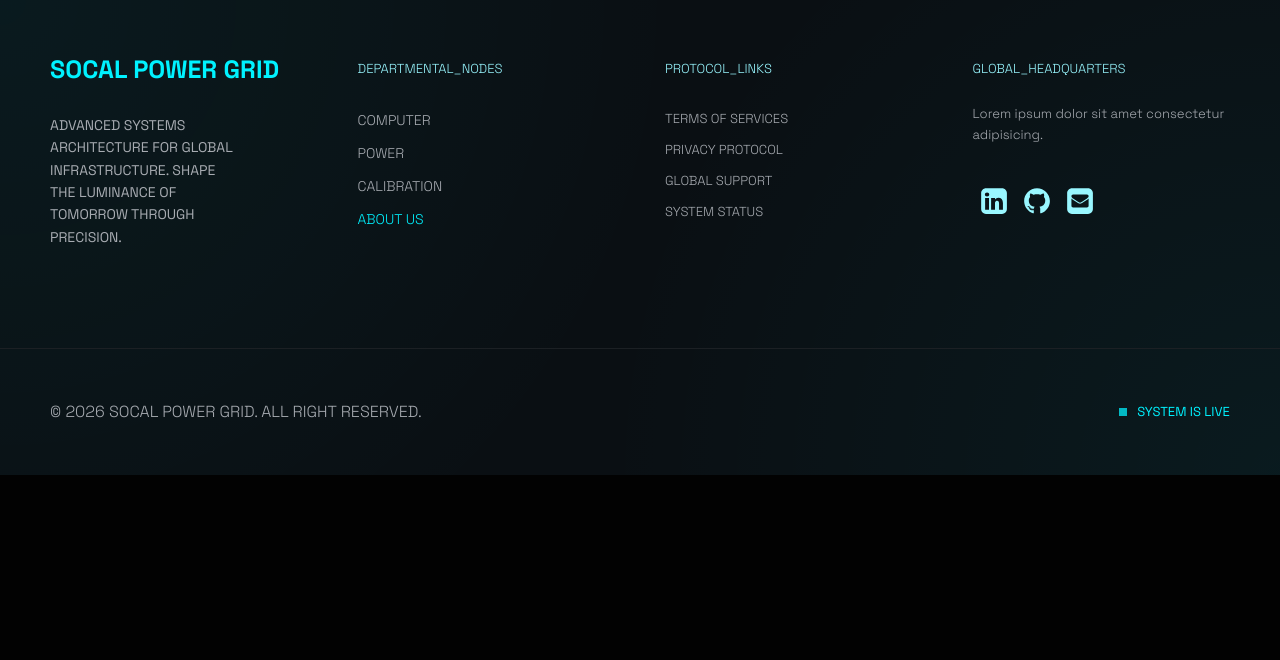
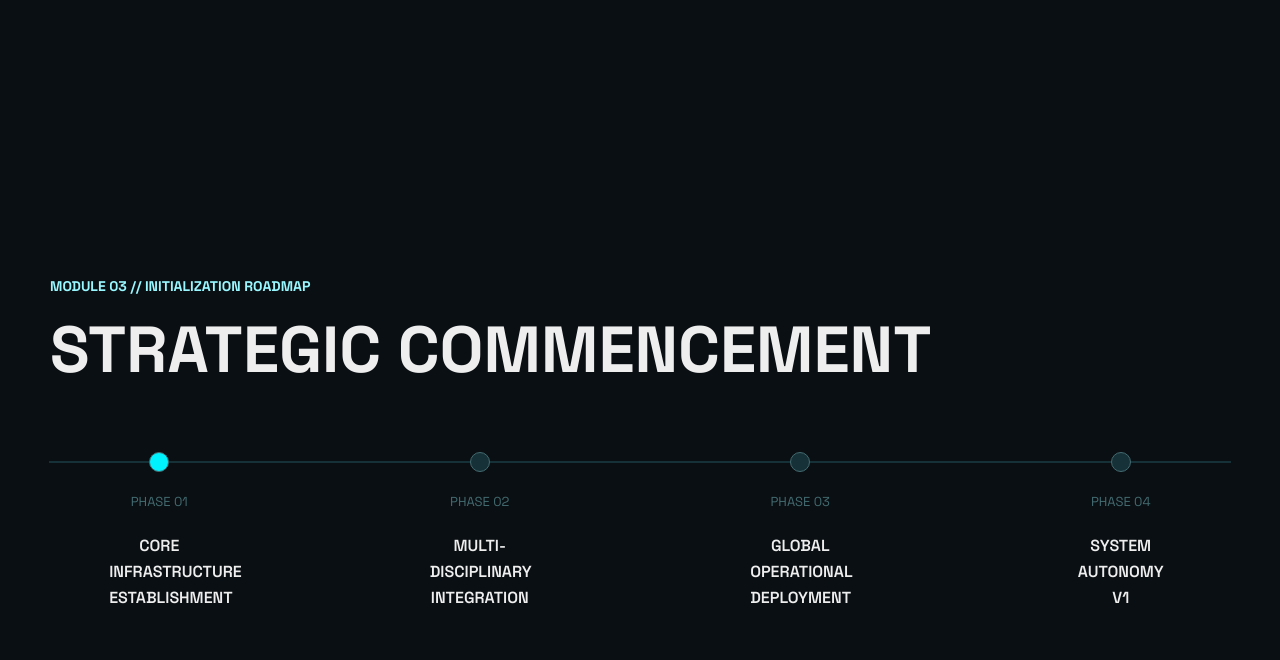
Before and after one commit to arefkhandantabrizi/socal, a Next.js app: page /about-us in a window 1280 px wide. Shown: the part 2500-3160 px from the top of the page. Before the commit the page ends 2975 px from the top, so only its background shows below. Built offline with nearby package versions, Linux system fonts and the light colour scheme.

Commit message:
Updating about-us page adding roadmap.

```diff
--- a/src/app/about-us/page.tsx
+++ b/src/app/about-us/page.tsx
@@ -1,6 +1,7 @@
 import Intro from "@/components/about-us/intro";
 import Origin from "@/components/about-us/origin";
 import Pillars from "@/components/about-us/pillars";
+import RoadMap from "@/components/about-us/roadMap";
 
 const AboutUs = () => {
   return (
@@ -8,6 +9,7 @@ const AboutUs = () => {
       <Intro />
       <Origin />
       <Pillars />
+      <RoadMap />
     </>
   );
 };
--- /dev/null
+++ b/src/components/about-us/roadMap.tsx
@@ -0,0 +1,54 @@
+const RoadMap = () => {
+  return (
+    <section className="roadMap">
+      <h2 className="roadMap--label">MODULE 03 // INITIALIZATION ROADMAP</h2>
+      <h2 className="roadMap--header">Strategic Commencement</h2>
+      <div className="roadMap__timeline">
+        <div className="roadMap__timeline--phase--wrapper">
+          <div className="roadMap__timeline--content">
+            <div className="roadMap__timeline--indicator roadMap__timeline--indicator--active" />
+            <div className="roadMap__timeline--wrapper">
+              <h3 className="roadMap__timeline--phase">Phase 01</h3>
+              <h4 className="roadMap__timeline--text">
+                Core Infrastructure Establishment
+              </h4>
+            </div>
+          </div>
+        </div>
+        <div className="roadMap__timeline--phase--wrapper">
+          <div className="roadMap__timeline--content">
+            <div className="roadMap__timeline--indicator" />
+            <div className="roadMap__timeline--wrapper">
+              <h3 className="roadMap__timeline--phase">Phase 02</h3>
+              <h4 className="roadMap__timeline--text">
+                Multi-Disciplinary Integration
+              </h4>
+            </div>
+          </div>
+        </div>
+        <div className="roadMap__timeline--phase--wrapper">
+          <div className="roadMap__timeline--content">
+            <div className="roadMap__timeline--indicator" />
+            <div className="roadMap__timeline--wrapper">
+              <h3 className="roadMap__timeline--phase">Phase 03</h3>
+              <h4 className="roadMap__timeline--text">
+                Global Operational Deployment
+              </h4>
+            </div>
+          </div>
+        </div>
+        <div className="roadMap__timeline--phase--wrapper">
+          <div className="roadMap__timeline--content">
+            <div className="roadMap__timeline--indicator" />
+            <div className="roadMap__timeline--wrapper">
+              <h3 className="roadMap__timeline--phase">Phase 04</h3>
+              <h4 className="roadMap__timeline--text">System Autonomy V1</h4>
+            </div>
+          </div>
+        </div>
+      </div>
+    </section>
+  );
+};
+
+export default RoadMap;
--- a/src/sass/abstracts/_variables.scss
+++ b/src/sass/abstracts/_variables.scss
@@ -19,6 +19,7 @@ $analysis-color: #1f272e;
 $ecosystem-color: #0e1419;
 $ecosystemCard-color: #1a2027;
 $ecosystemIconBackground-color: #141a20;
+$timeLine-color: #436b70;
 
 // FONT VARIABLES
 
--- /dev/null
+++ b/src/sass/layouts/_roadMap.scss
@@ -0,0 +1,104 @@
+@use "../abstracts/variables" as *;
+
+.roadMap {
+  background-color: $primary-color;
+  height: 100vh;
+  width: 100dvw;
+  padding: 0rem 5rem;
+  position: relative;
+  justify-content: center;
+  display: flex;
+  flex-direction: column;
+
+  &--label {
+    font-size: 1.4rem;
+    color: $ethosText-color;
+    margin-bottom: 2rem;
+    cursor: default;
+  }
+
+  &--header {
+    font-size: 6.5rem;
+    color: $white-color;
+    line-height: 1;
+    margin-bottom: 2rem;
+    text-transform: uppercase;
+    cursor: default;
+  }
+
+  &__timeline {
+    display: flex;
+    padding: 5rem 0;
+    align-items: center;
+    justify-content: center;
+
+    &--wrapper {
+      position: absolute;
+      margin-top: 2rem;
+      margin-left: -4rem;
+    }
+
+    &--phase {
+      text-transform: uppercase;
+      color: $timeLine-color;
+      font-size: 1.3rem;
+      font-weight: 400;
+      padding-bottom: 2rem;
+      text-align: center;
+    }
+    &--text {
+      text-transform: uppercase;
+      color: $white-color;
+      font-size: 1.6rem;
+      font-weight: 600;
+      font-family: $font-primary;
+      width: 10rem;
+      text-align: center;
+    }
+
+    &--indicator {
+      width: 2rem;
+      height: 2rem;
+      background-color: $border-color;
+      border-radius: 50%;
+      border: 1px solid $timeLine-color;
+
+      &--active {
+        background-color: $accent-color;
+      }
+    }
+
+    &--phase {
+      &--wrapper {
+        display: flex;
+        align-items: center;
+
+        &:nth-child(1):not(:first-child)::before {
+          content: "";
+          width: 30rem;
+          height: 0.2rem;
+          background-color: $border-color;
+        }
+        &:first-child::before {
+          content: "";
+          width: 10rem;
+          height: 0.2rem;
+          background-color: $border-color;
+        }
+
+        &:not(:last-child)::after {
+          content: "";
+          width: 30rem;
+          height: 0.2rem;
+          background-color: $border-color;
+        }
+        &:last-child::after {
+          content: "";
+          width: 10rem;
+          height: 0.2rem;
+          background-color: $border-color;
+        }
+      }
+    }
+  }
+}
--- a/src/sass/main.scss
+++ b/src/sass/main.scss
@@ -24,5 +24,6 @@
 @use "layouts/aboutUsIntro";
 @use "layouts/origin";
 @use "layouts/pillar";
+@use "layouts/roadMap";
 
 @use "pages/power";
--- a/src/styles/style.css
+++ b/src/styles/style.css
@@ -2174,6 +2174,97 @@ body {
 .pillars--cards {
   display: flex;
   align-content: space-between;
+}
+
+.roadMap {
+  background-color: #0a0f13;
+  height: 100vh;
+  width: 100dvw;
+  padding: 0rem 5rem;
+  position: relative;
+  justify-content: center;
+  display: flex;
+  flex-direction: column;
+}
+.roadMap--label {
+  font-size: 1.4rem;
+  color: #99f7ff;
+  margin-bottom: 2rem;
+  cursor: default;
+}
+.roadMap--header {
+  font-size: 6.5rem;
+  color: #eeeeee;
+  line-height: 1;
+  margin-bottom: 2rem;
+  text-transform: uppercase;
+  cursor: default;
+}
+.roadMap__timeline {
+  display: flex;
+  padding: 5rem 0;
+  align-items: center;
+  justify-content: center;
+}
+.roadMap__timeline--wrapper {
+  position: absolute;
+  margin-top: 2rem;
+  margin-left: -4rem;
+}
+.roadMap__timeline--phase {
+  text-transform: uppercase;
+  color: #436b70;
+  font-size: 1.3rem;
+  font-weight: 400;
+  padding-bottom: 2rem;
+  text-align: center;
+}
+.roadMap__timeline--text {
+  text-transform: uppercase;
+  color: #eeeeee;
+  font-size: 1.6rem;
+  font-weight: 600;
+  font-family: var(--font-primary), sans-serif;
+  width: 10rem;
+  text-align: center;
+}
+.roadMap__timeline--indicator {
+  width: 2rem;
+  height: 2rem;
+  background-color: #173138;
+  border-radius: 50%;
+  border: 1px solid #436b70;
+}
+.roadMap__timeline--indicator--active {
+  background-color: #00f2ff;
+}
+.roadMap__timeline--phase--wrapper {
+  display: flex;
+  align-items: center;
+}
+.roadMap__timeline--phase--wrapper:nth-child(1):not(:first-child)::before {
+  content: "";
+  width: 30rem;
+  height: 0.2rem;
+  background-color: #173138;
+}
+.roadMap__timeline--phase--wrapper:first-child::before {
+  content: "";
+  width: 10rem;
+  height: 0.2rem;
+  background-color: #173138;
+}
+.roadMap__timeline--phase--wrapper:not(:last-child)::after {
+  content: "";
+  width: 30rem;
+  height: 0.2rem;
+  background-color: #173138;
+}
+.roadMap__timeline--phase--wrapper:last-child::after {
+  content: "";
+  width: 10rem;
+  height: 0.2rem;
+  background-color: #173138;
 }
 
 .power {
```
Also changed, not shown: 1 other file (tests, documents, lock files or other folders).
